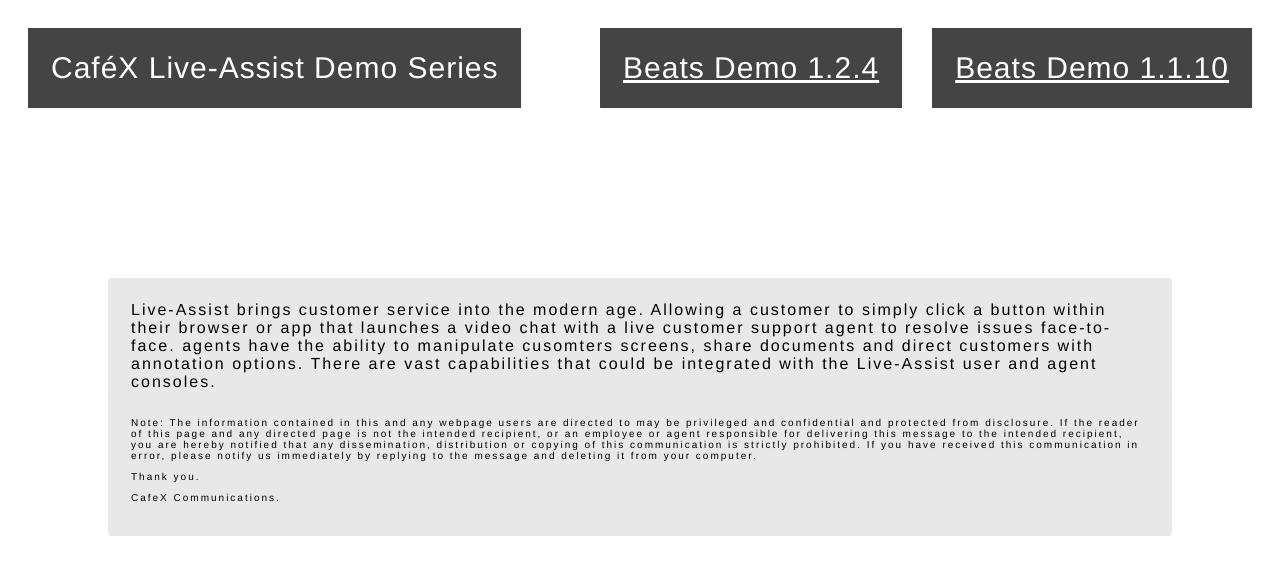
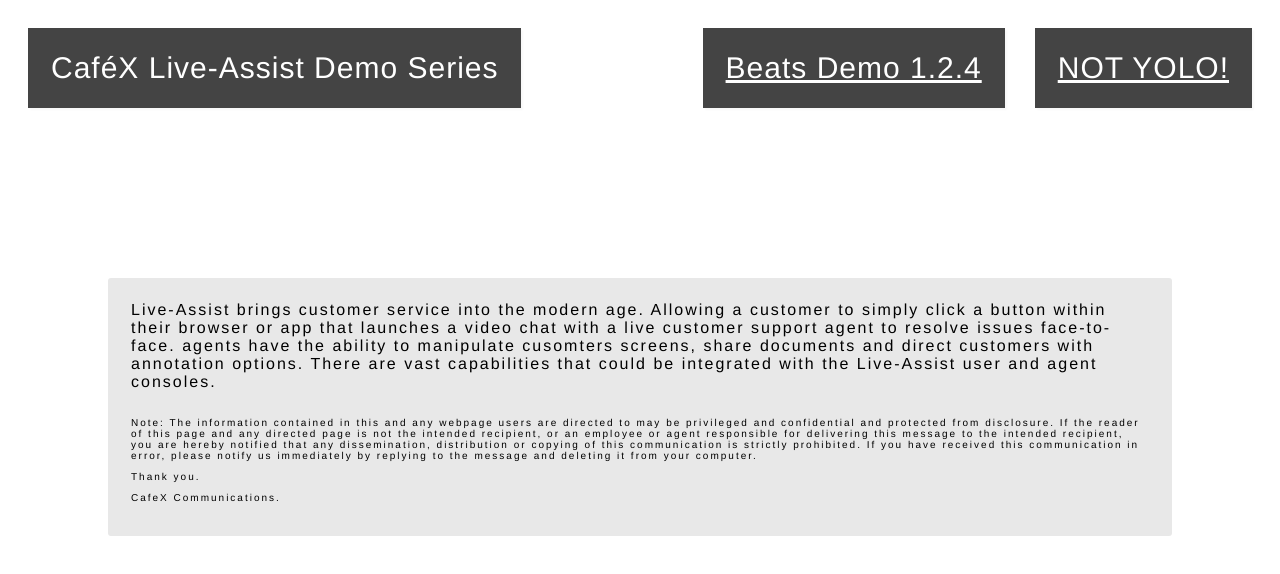
Before and after one commit to ljodoin/git-test, a plain HTML site: page index.html in a window 1280 px wide. Drawn offline with Linux system fonts and the light colour scheme.

Commit message:
added not yolo

```diff
--- a/index.html
+++ b/index.html
@@ -28,7 +28,7 @@
 
 				<a href= "https://milk-street-irregulars.github.io/beat-store-demo/la-1.1.10/Client/public/">
 
-				Beats Demo 1.1.10
+				NOT YOLO!
 
 				</a>
 
```
